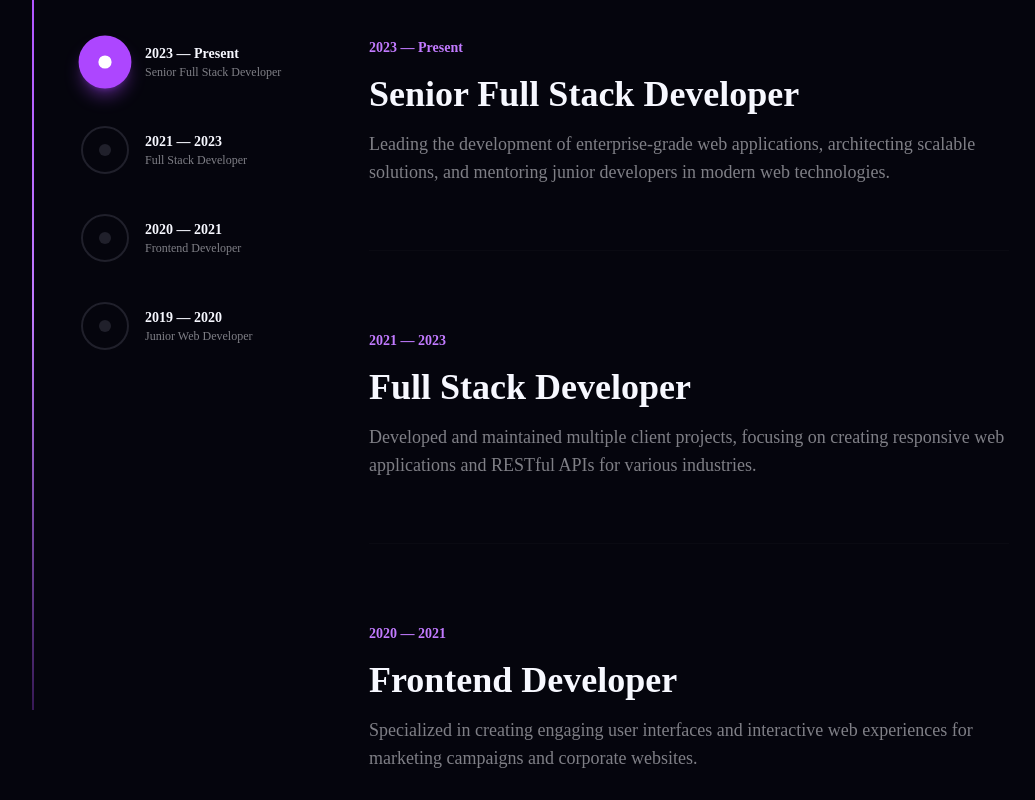
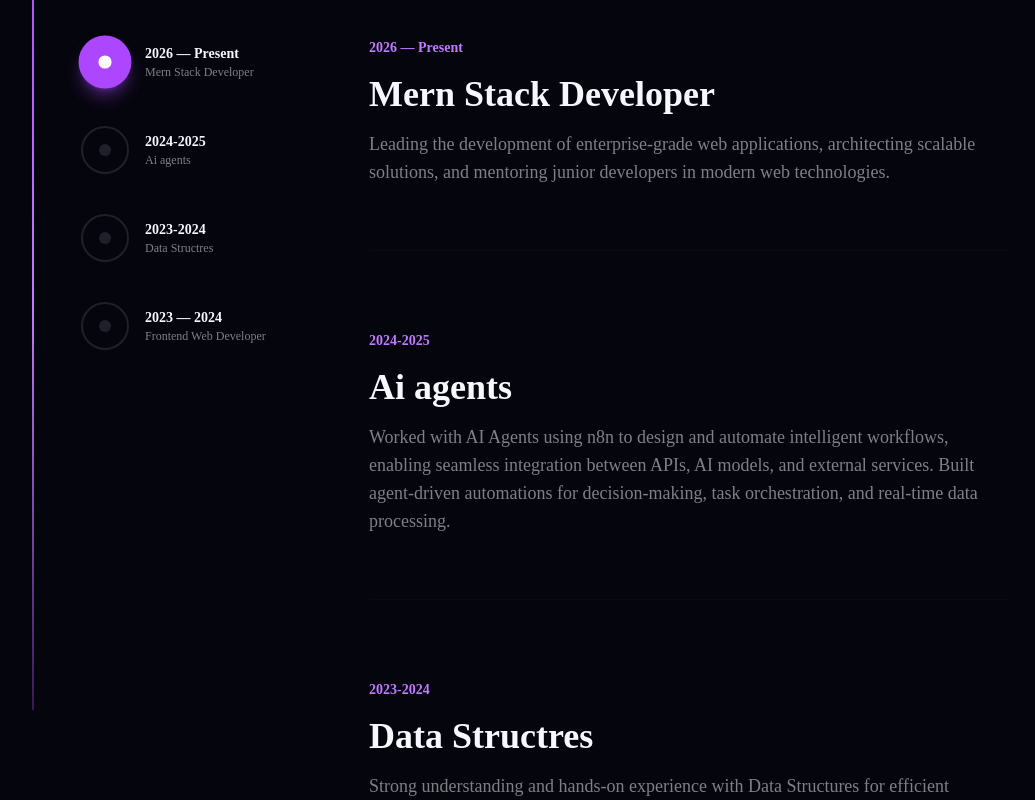
Before and after one commit to RevanthPasham/Revanth, a Next.js app: page /about in a window 1280 px wide. Shown: the part 1200-2000 px from the top of the page, without its empty margins (7-1042 px from the left). Built offline with nearby package versions, Linux system fonts and the light colour scheme.

Commit message:
clearing 50% errors in about.js page need to reflect in the frontend

```diff
--- a/data/about.js
+++ b/data/about.js
@@ -1,8 +1,8 @@
 export const experienceData = [
   {
-    date: "2023 — Present",
-    role: "Senior Full Stack Developer",
-    organization: "TechCorp Solutions",
+    date: "2026 — Present",
+    role: " Mern Stack Developer",
+    organization: "",
     location: "San Francisco, CA",
     description:
       "Leading the development of enterprise-grade web applications, architecting scalable solutions, and mentoring junior developers in modern web technologies.",
@@ -12,41 +12,41 @@ export const experienceData = [
       "Implemented CI/CD pipeline reducing deployment time from hours to minutes",
       "Led a team of 5 developers in agile development practices",
     ],
-    techStack: ["React", "Node.js", "TypeScript", "AWS", "Docker", "Kubernetes", "PostgreSQL"],
+    techStack: ["React", "Node.js", "MOngodb", "Docker", "Vercel", "Docker","TailWind"],
   },
   {
-    date: "2021 — 2023",
-    role: "Full Stack Developer",
+    date: "2024-2025",
+    role: "Ai agents",
     organization: "StartupHub Inc",
     location: "Austin, TX",
     description:
-      "Developed and maintained multiple client projects, focusing on creating responsive web applications and RESTful APIs for various industries.",
+      "Worked with AI Agents using n8n to design and automate intelligent workflows, enabling seamless integration between APIs, AI models, and external services. Built agent-driven automations for decision-making, task orchestration, and real-time data processing.",
     achievements: [
       "Built 15+ production-ready web applications for diverse clients",
       "Integrated third-party APIs including payment gateways and social media platforms",
       "Collaborated with designers to implement pixel-perfect UI components",
       "Contributed to open-source projects and internal component library",
     ],
-    techStack: ["React", "Express", "MongoDB", "Redis", "Stripe", "Tailwind CSS"],
+    techStack: ["n8n","Python","API's"],
   },
   {
-    date: "2020 — 2021",
-    role: "Frontend Developer",
+    date: "2023-2024",
+    role: "Data Structres",
     organization: "Digital Agency Co",
     location: "Remote",
     description:
-      "Specialized in creating engaging user interfaces and interactive web experiences for marketing campaigns and corporate websites.",
+      "Strong understanding and hands-on experience with Data Structures for efficient problem-solving and application optimization.",
     achievements: [
       "Developed landing pages with 30%+ conversion rate improvement",
       "Created reusable component library used across 20+ projects",
       "Implemented accessibility standards (WCAG 2.1 AA compliance)",
       "Optimized SEO resulting in 50% increase in organic traffic",
     ],
-    techStack: ["React", "Vue.js", "SASS", "Webpack", "Figma", "Google Analytics"],
+    techStack: ["Python"],
   },
   {
-    date: "2019 — 2020",
-    role: "Junior Web Developer",
+    date: "2023 — 2024",
+    role: "Frontend Web Developer",
     organization: "WebDev Studio",
     location: "New York, NY",
     description:
@@ -57,6 +57,6 @@ export const experienceData = [
       "Assisted in migrating legacy jQuery codebases to React",
       "Participated in code reviews and pair programming sessions",
     ],
-    techStack: ["HTML", "CSS", "JavaScript", "jQuery", "Bootstrap", "WordPress"],
+    techStack: ["HTML", "CSS", "JavaScript" , "WordPress"],
   },
 ]
```
